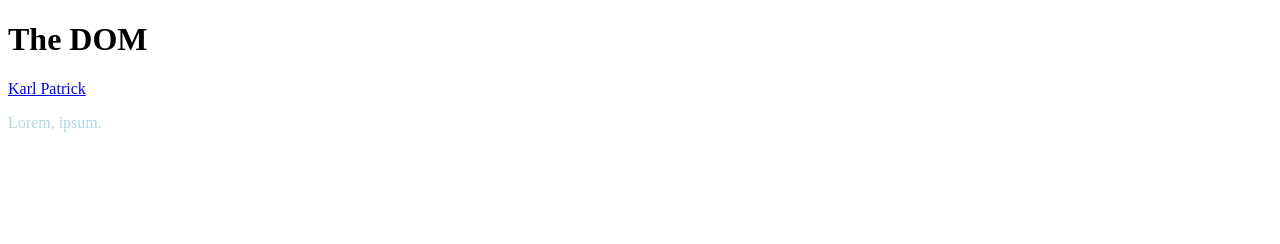
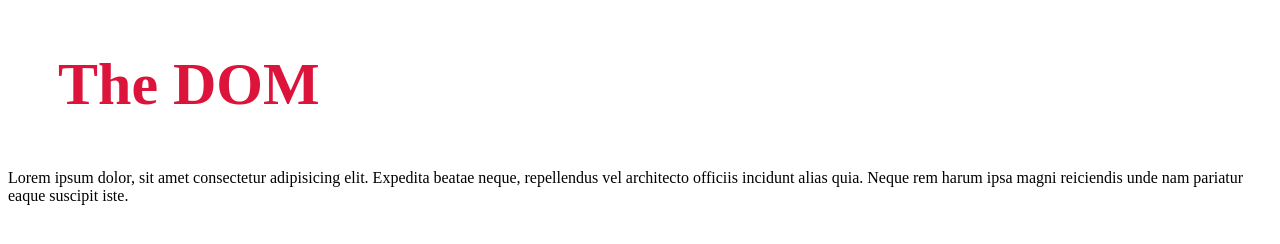
Before and after one commit to patrick204nqh/js-modern, a plain HTML site: page index.html in a window 1280 px wide. Drawn offline with Linux system fonts and the light colour scheme.

Commit message:
element.style

```diff
--- a/index.html
+++ b/index.html
@@ -3,15 +3,17 @@
   <head>
     <meta charset="UTF-8" />
     <meta name="viewport" content="width=device-width, initial-scale=1.0" />
+    <link rel="stylesheet" href="./styles.css" type="text/css" />
     <title>Document</title>
   </head>
   <body>
-    <h1 id="page-title">The DOM</h1>
+    <h1 style="color: lightblue;">The DOM</h1>
 
-    <a href="https://www.google.com">Link to somewhere cool...</a>
-
-    <p class="error">Lorem, ipsum.</p>
-
+    <p class="error">
+      Lorem ipsum dolor, sit amet consectetur adipisicing elit. Expedita beatae
+      neque, repellendus vel architecto officiis incidunt alias quia. Neque rem
+      harum ipsa magni reiciendis unde nam pariatur eaque suscipit iste.
+    </p>
     <script src="/sandbox.js" rel="text/js"></script>
   </body>
 </html>
--- a/sandbox.js
+++ b/sandbox.js
@@ -1,11 +1,10 @@
-const link = document.querySelector('a');
+const title = document.querySelector('h1');
 
-console.log(link.getAttribute('href'));
-link.setAttribute('href', 'https://www.github.com');
-link.innerText = 'Karl Patrick';
+// title.setAttribute('style', 'margin: 50px');
 
-const mssg = document.querySelector('p');
+console.log(title.style);
+console.log(title.style.color);
 
-console.log(mssg.getAttribute('class'));
-mssg.setAttribute('class', 'success');
-mssg.setAttribute('style', 'color: lightblue;');
+title.style.margin = '50px';
+title.style.color = 'crimson';
+title.style.fontSize = '60px';
```
Also changed, not shown: styles.css (added).
